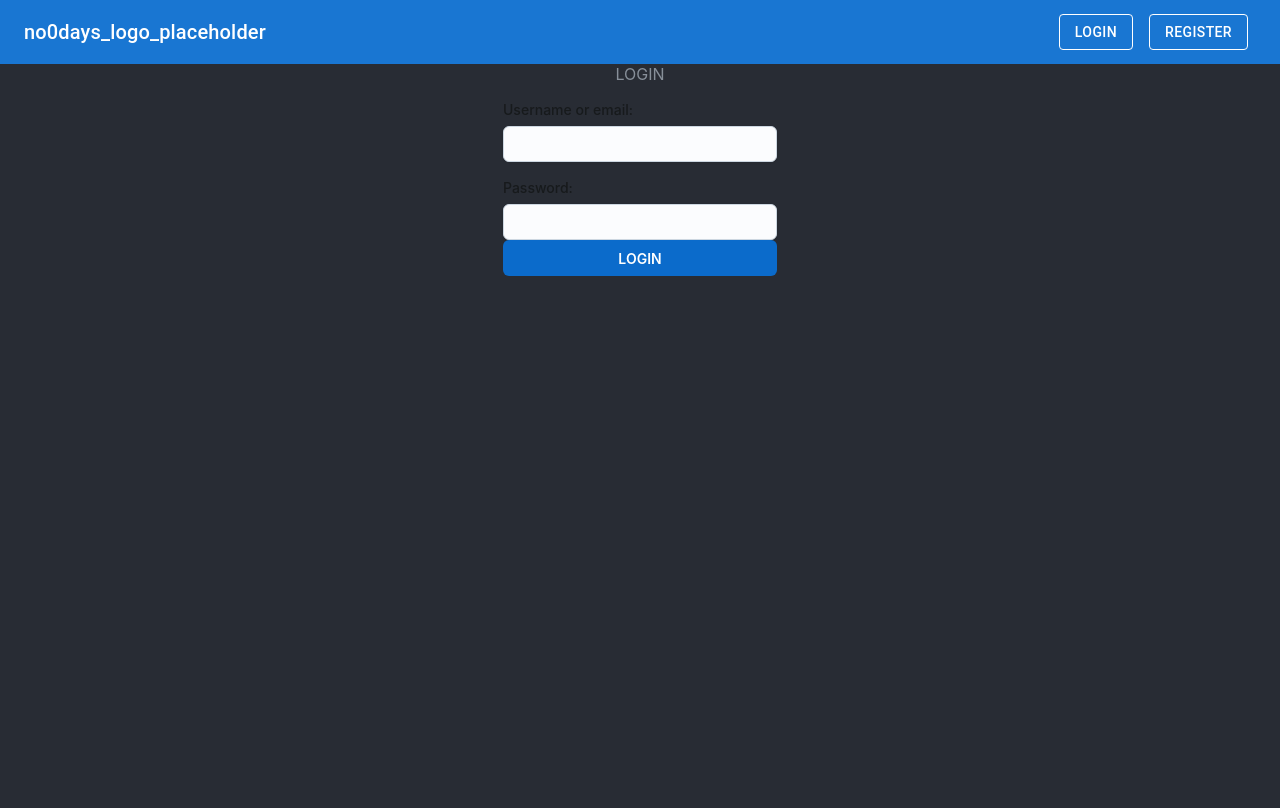
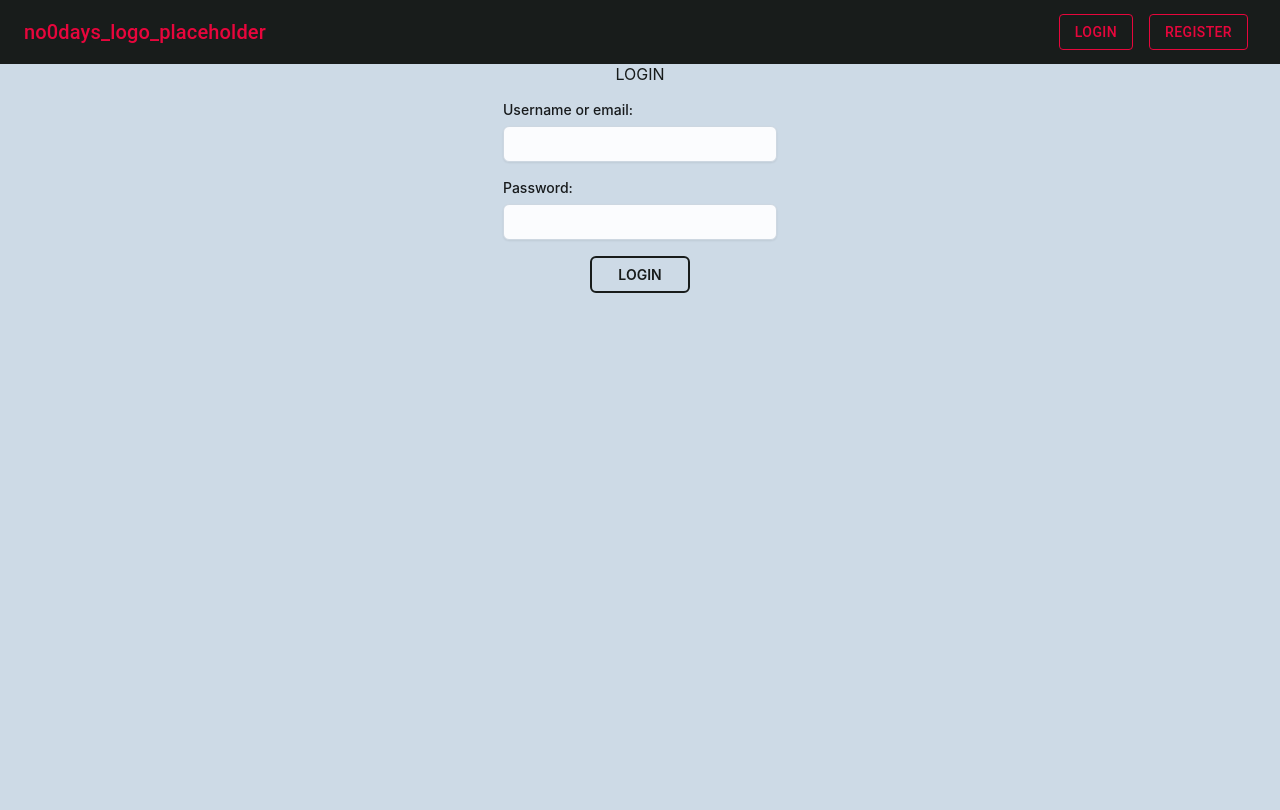
Before and after one commit to LukaszLik/no0days_frontend_react, a React (Create React App) app: page /login in a window 1280 px wide. Built offline with nearby package versions, Linux system fonts and the light colour scheme.

Commit message:
add theme variables, fix navbar and register / login page

```diff
--- a/src/App.scss
+++ b/src/App.scss
@@ -1,6 +1,7 @@
-$primary_1: #282c34;
-$primary_2: #b2ad7f;
-$primary_3: #878f99;
+$primary_1: #000a15;
+$primary_2: #b7bbbc;
+$primary_3: #e34486;
+$primary_4: #58474b;
 
 .App {
   text-align: center;
--- a/src/App.tsx
+++ b/src/App.tsx
@@ -5,6 +5,7 @@ import { BrowserRouter, Route, Routes } from "react-router-dom";
 import Login from "./components/loginPage/login";
 import FrontPage from "./components/frontPage/frontPage";
 import Register from "./components/registerPage/register";
+import { CssVarsProvider } from "@mui/joy/styles";
 
 function App() {
   return (
@@ -12,13 +13,14 @@ function App() {
     <div className="App">
       <BrowserRouter>
         <Navbar></Navbar>
-
+        <CssVarsProvider>
           <Routes>
             <Route index element={<FrontPage />} />
             <Route path="/login" element={<Login />} />
             <Route path="/register" element={<Register />} />
             {/*<Route path="*" element={<NoPage />} />*/}
           </Routes>
+        </CssVarsProvider>
       </BrowserRouter>
     </div>
   );
--- /dev/null
+++ b/src/common/_variables.scss
@@ -0,0 +1,3 @@
+$primary: #cddae6;
+$secondary: #181c1b;
+$accent: #e7063c;
--- a/src/common/navbar/Navbar.scss
+++ b/src/common/navbar/Navbar.scss
@@ -1,16 +1,15 @@
-$primary_1: #282c34;
-$primary_2: #b2ad7f;
-$primary_3: #878f99;
+@import "../../common/_variables.scss";
+//:root {
+//  background-color: $accent;
+//  color: $primary;
+//}
 
-.main-grid {
-  background: $primary_1;
-  color: #878f99;
+.toolbar {
+  background: $secondary;
+  //color: #878f99;
 }
 
-.logo {
-  alignment: left;
+.toolbar-button {
+  background-color: $accent;
+  color: $primary;
 }
-
-button {
-  text-align: right;
-}
--- a/src/common/navbar/Navbar.tsx
+++ b/src/common/navbar/Navbar.tsx
@@ -15,12 +15,12 @@ const Navbar = () => {
   return (
     <Box>
       <AppBar position="static">
-        <Toolbar>
+        <Toolbar className="toolbar">
           <Typography
             variant="h6"
             component="div"
             align="left"
-            sx={{ flexGrow: 1 }}
+            sx={{ flexGrow: 1, color: "#e7063c" }}
           >
             no0days_logo_placeholder
           </Typography>
@@ -29,8 +29,7 @@ const Navbar = () => {
               onClick={loginButton}
               variant="outlined"
               color="inherit"
-              sx={{ margin: 1 }}
-              className="button"
+              sx={{ margin: 1, color: "#e7063c" }}
             >
               Login
             </Button>
@@ -39,8 +38,7 @@ const Navbar = () => {
               onClick={registerButton}
               variant="outlined"
               color="inherit"
-              sx={{ margin: 1 }}
-              className="button"
+              sx={{ margin: 1, color: "#e7063c" }}
             >
               Register
             </Button>
--- /dev/null
+++ b/src/components/frontPage/frontPage.scss
@@ -0,0 +1,7 @@
+@import "../../common/_variables.scss";
+
+.front {
+  background-color: $primary;
+  color: $secondary;
+  min-height: 93.3vh;
+}
--- a/src/components/frontPage/frontPage.tsx
+++ b/src/components/frontPage/frontPage.tsx
@@ -1,15 +1,13 @@
 import React from "react";
-import { CssVarsProvider } from "@mui/joy/styles";
 import Progress from "../progress/Progress";
+import "./frontPage.scss";
 
 export default function FrontPage() {
-  console.log("login page");
+  console.log("front page");
   return (
-    <div>
+    <div className="front">
       <div>body</div>
-      <CssVarsProvider>
-        <Progress var={25} />
-      </CssVarsProvider>
+      <Progress var={25} />
     </div>
   );
 }
--- a/src/components/loginPage/login.scss
+++ b/src/components/loginPage/login.scss
@@ -1,6 +1,4 @@
 .bg {
-  color: #878f99;
-  background: #282c34;
   min-height: 93vh;
   display: flex;
   flex-direction: column;
@@ -10,4 +8,5 @@
   display: flex;
   align-items: center;
   justify-content: center;
+  flex-direction: column;
 }
--- a/src/components/loginPage/login.tsx
+++ b/src/components/loginPage/login.tsx
@@ -1,27 +1,35 @@
-import {
-  Button,
-  FormControl,
-  FormHelperText,
-  FormLabel,
-  Input,
-} from "@mui/joy";
+import { Button, FormControl, FormLabel, Input } from "@mui/joy";
 import React from "react";
 import "./login.scss";
 
 export default function Login() {
   console.log("login page");
   return (
-    <div className="bg">
+    <div className="front">
       <div>LOGIN</div>
       <div className="form">
         <FormControl>
           <FormLabel sx={{ mt: 2 }}>Username or email:</FormLabel>
           <Input></Input>
+        </FormControl>
 
+        <FormControl>
           <FormLabel sx={{ mt: 2 }}>Password:</FormLabel>
           <Input></Input>
-          <Button type="submit">LOGIN</Button>
         </FormControl>
+        <Button
+          variant="outlined"
+          sx={{
+            width: 100,
+            mt: 2,
+            color: "#181c1b",
+            borderColor: "#181c1b",
+            border: 2,
+          }}
+        >
+          {" "}
+          LOGIN
+        </Button>
       </div>
     </div>
   );
--- a/src/components/registerPage/register.tsx
+++ b/src/components/registerPage/register.tsx
@@ -11,26 +11,27 @@ import "./register.scss";
 export default function Register() {
   console.log("register page");
   return (
-    <div className="bg">
+    <div className="front">
       <div>REGISTER</div>
       <div className="form">
         <FormControl>
           <FormLabel sx={{ mt: 2 }}>Username:</FormLabel>
           <Input></Input>
-
+        </FormControl>
+        <FormControl>
           <FormLabel sx={{ mt: 2 }}>Email:</FormLabel>
           <Input></Input>
-
+        </FormControl>
+        <FormControl>
           <FormLabel sx={{ mt: 2 }}>Password:</FormLabel>
           <Input></Input>
-          <FormHelperText>
-            Password should have at least 8 characters.
-          </FormHelperText>
-
+          <FormHelperText>Must have at least 8 characters.</FormHelperText>
+        </FormControl>
+        <FormControl>
           <FormLabel sx={{ mt: 2 }}>Confirm password:</FormLabel>
           <Input></Input>
-          <Button type="submit">REGISTER</Button>
         </FormControl>
+        <Button sx={{ width: 100, mt: 2 }}>REGISTER</Button>
       </div>
     </div>
   );
```
Lines whose indentation alone changed are shown as unchanged.
